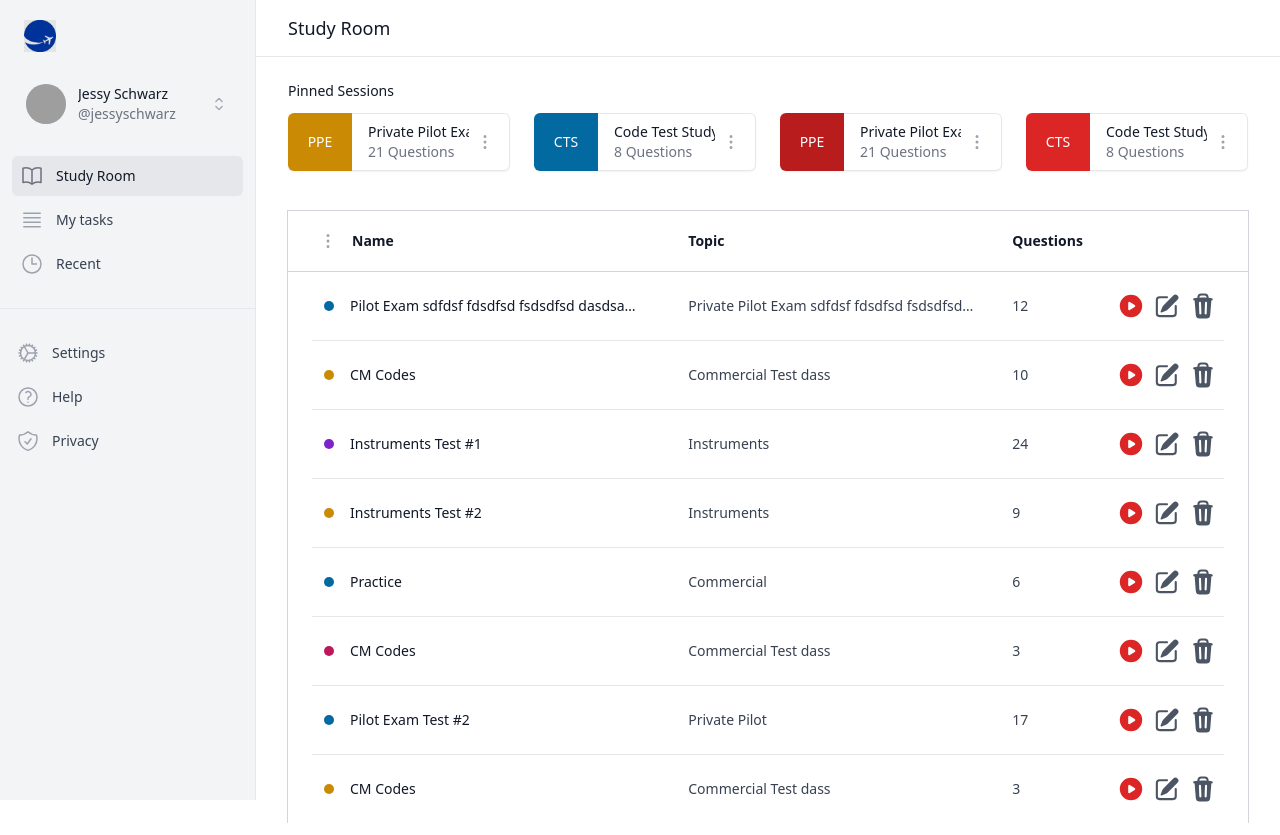
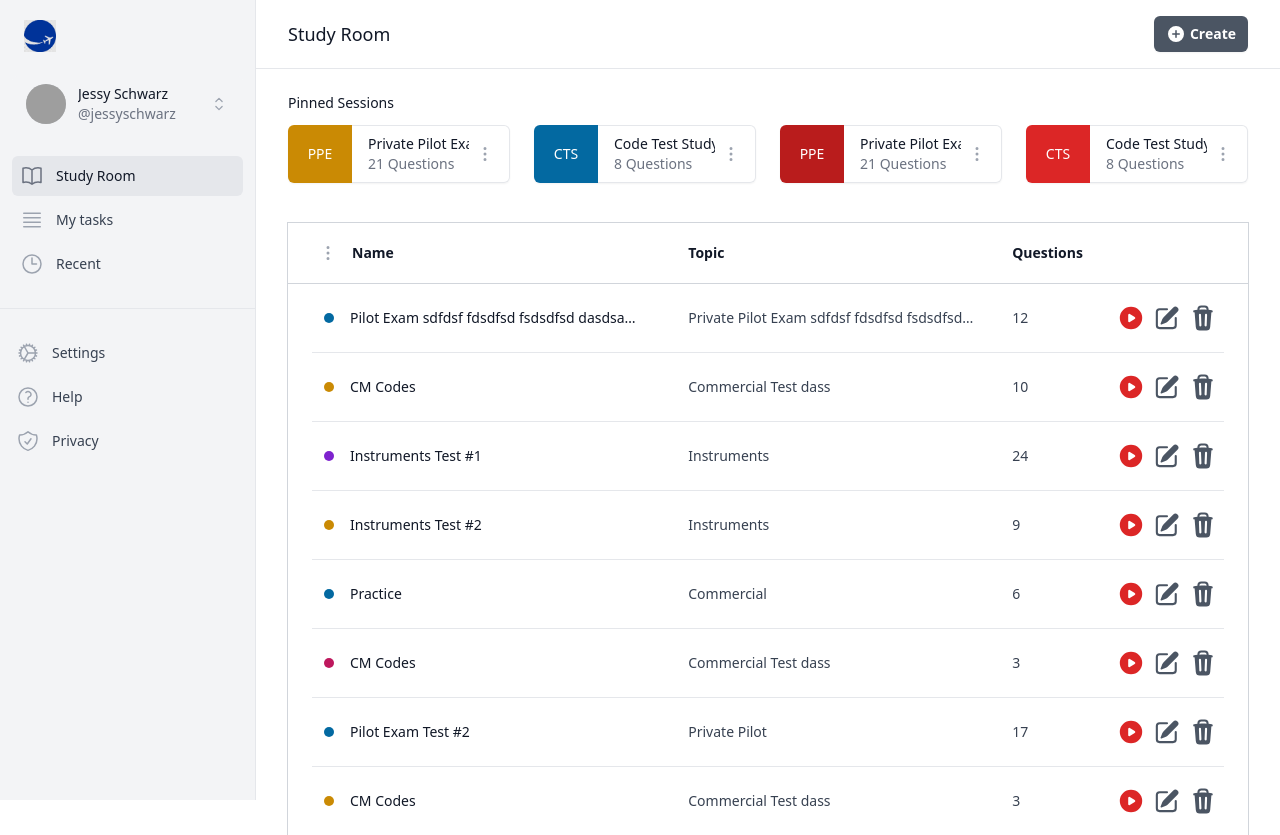
Before and after one commit to maariyadiminsky/pilot-buddy, a React (Create React App) app: page / in a window 1280 px wide. Built offline with nearby package versions, Linux system fonts and the light colour scheme; grey boxes are pictures that could not be loaded; a web font is replaced by a local one.

Commit message:
fix typescript enum issues and add create button on header

```diff
--- a/src/modules/common/components/PageWrapper.tsx
+++ b/src/modules/common/components/PageWrapper.tsx
@@ -10,7 +10,9 @@ import { useState } from 'react';
 
 import Sidebar from '@modules/common/components/sidebar/Sidebar';
 import SearchHeader from '@common/components/header/SearchHeader';
-import HeaderWithActions from '@common/components/header/HeaderWithActions';
+import HeaderWithActions, {
+  type HeaderActionItemType,
+} from '@common/components/header/HeaderWithActions';
 
 import { type ChildrenType } from '@common/types';
 
@@ -28,11 +30,13 @@ const secondaryNavigation = [
 
 interface PageWrapperProps {
   title?: string;
+  headerActions?: HeaderActionItemType;
   children: ChildrenType;
 }
 
-const PageWrapper = ({ title, children }: PageWrapperProps) => {
+const PageWrapper = ({ title, headerActions, children }: PageWrapperProps) => {
   const [sidebarOpen, setSidebarOpen] = useState(false);
+
   return (
     <div className="min-h-full">
       <Sidebar {...{ navigation, secondaryNavigation, sidebarOpen, setSidebarOpen }} />
@@ -40,7 +44,12 @@ const PageWrapper = ({ title, children }: PageWrapperProps) => {
         <SearchHeader {...{ setSidebarOpen }} shouldShowSearch={false} />
         <main className="flex-1">
           <>
-            <HeaderWithActions title={title} />
+            <HeaderWithActions
+              title={title}
+              // todo fix typescript enum issue
+              /* @ts-ignore */
+              actions={headerActions}
+            />
             {children}
           </>
         </main>
--- a/src/modules/common/components/header/HeaderWithActions.tsx
+++ b/src/modules/common/components/header/HeaderWithActions.tsx
@@ -1,40 +1,63 @@
-import { getUniqId } from '@common/utils';
+import { type HeroIconType } from '@common/types';
+import { truthyString, getUniqId } from '@common/utils';
 
-enum ButtonType {
-  Clear = 'clear',
-  Solid = 'solid',
+enum ButtonTypeEnum {
+  clear = 'clear',
+  solid = 'solid',
 }
 
+type ButtonType = keyof typeof ButtonTypeEnum;
+
 const styles = {
-  button: {
-    clear:
-      'sm:order-0 order-1 ml-3 inline-flex items-center rounded-md bg-white px-3 py-2 text-sm font-semibold text-gray-900 shadow-sm ring-1 ring-inset ring-gray-300 hover:bg-gray-50 sm:ml-0',
-    solid:
-      'sm:order-1 order-0 inline-flex items-center rounded-md bg-purple-600 px-3 py-2 text-sm font-semibold text-white shadow-sm hover:bg-purple-500 focus-visible:outline focus-visible:outline-2 focus-visible:outline-offset-2 focus-visible:outline-purple-600 sm:ml-3',
-  },
+  clear:
+    'sm:order-0 order-1 ml-3 inline-flex items-center rounded-md bg-gray-100 text-gray-900 px-3 py-2 text-sm font-semibold shadow-sm ring-1 ring-inset ring-gray-300 hover:bg-gray-50 sm:ml-0',
+  solid:
+    'sm:order-1 order-0 inline-flex items-center rounded-md bg-gray-600 px-3 py-2 text-sm font-semibold text-white shadow-sm hover:bg-sky-700 focus-visible:outline focus-visible:outline-2 focus-visible:outline-offset-2 focus-visible:outline-red-800 sm:ml-3',
 };
 
-interface ActionItem {
+export interface HeaderActionItemType {
   text: string;
-  type: ButtonType;
+  srText: string;
+  buttonType: ButtonType;
+  icon?: HeroIconType;
+  handleOnClick?: () => void;
 }
 
 interface HeaderWithActionsProps {
   title?: string;
-  actions?: ActionItem[];
+  actions?: HeaderActionItemType[];
 }
 
 const HeaderWithActions = ({ title, actions }: HeaderWithActionsProps) => (
   <div className="border-b border-gray-200 px-4 py-4 sm:flex sm:items-center sm:justify-between sm:px-6 lg:px-8">
     <div className="min-w-0 flex-1">
-      <h1 className="text-lg font-medium leading-6 text-gray-900 sm:truncate">{title}</h1>
+      <h1 className="text-lg font-normal leading-6 text-gray-900 sm:truncate">{title}</h1>
     </div>
     <div className="mt-4 flex sm:ml-4 sm:mt-0">
-      {actions?.map(({ text, type }) => (
-        <button key={getUniqId(text)} type="button" className={styles.button[type]}>
-          {text}
-        </button>
-      ))}
+      {actions?.map(({ text, srText, buttonType, icon, handleOnClick }) => {
+        const Icon = icon;
+
+        return (
+          <button
+            key={getUniqId(text)}
+            type="button"
+            className={truthyString('inline-flex justify-center font-light', styles[buttonType])}
+            onClick={() => handleOnClick?.()}
+          >
+            <span className="sr-only">{srText}</span>
+            {Icon && (
+              <Icon
+                className={truthyString(
+                  buttonType === 'clear' ? 'text-gray-500' : 'text-white',
+                  'font-light h-5 w-5 mr-1'
+                )}
+                aria-hidden="true"
+              />
+            )}
+            {text}
+          </button>
+        );
+      })}
     </div>
   </div>
 );
--- a/src/modules/common/components/profile/ProfileCard.tsx
+++ b/src/modules/common/components/profile/ProfileCard.tsx
@@ -3,11 +3,10 @@ import { ChevronUpDownIcon } from '@heroicons/react/24/outline';
 
 import ProfileDropdown from '@modules/common/components/profile/ProfileDropdown';
 import ProfilePicture from '@common/components/profile/ProfilePicture';
-
-import { type WrapperType } from '@common/types';
+import { WrapperTypeEnum } from '@common/types';
 
 interface ProfileCardProps {
-  wrapperType: WrapperType;
+  wrapperType: keyof typeof WrapperTypeEnum;
   isMobile: false;
 }
 
--- a/src/modules/common/components/profile/ProfileDropdown.tsx
+++ b/src/modules/common/components/profile/ProfileDropdown.tsx
@@ -1,11 +1,11 @@
 import { Menu, Transition } from '@headlessui/react';
 import { Fragment } from 'react';
 
+import { WrapperTypeEnum } from '@common/types';
 import { truthyString } from '@common/utils';
-import { type WrapperType } from '@common/types';
 
 interface ProfileDropdownProps {
-  wrapperType: WrapperType;
+  wrapperType: keyof typeof WrapperTypeEnum;
 }
 
 const styles = {
--- a/src/modules/common/components/profile/ProfilePicture.tsx
+++ b/src/modules/common/components/profile/ProfilePicture.tsx
@@ -1,8 +1,8 @@
-import { type WrapperType } from '@common/types';
+import { WrapperTypeEnum } from '@common/types';
 
 interface ProfilePictureProps {
-  wrapperType: WrapperType;
-  isMobile?: false;
+  wrapperType: keyof typeof WrapperTypeEnum;
+  isMobile?: boolean;
 }
 
 const styles = {
--- a/src/modules/common/types.tsx
+++ b/src/modules/common/types.tsx
@@ -6,9 +6,9 @@ import {
   RefAttributes,
 } from 'react';
 
-export enum WrapperType {
-  Header = 'header',
-  Sidebar = 'sidebar',
+export enum WrapperTypeEnum {
+  header = 'header',
+  sidebar = 'sidebar',
 }
 
 export type ChildrenType = PropsWithChildren;
@@ -19,3 +19,10 @@ export type HeroIconType = ForwardRefExoticComponent<
     titleId?: string;
   } & RefAttributes<SVGSVGElement>
 >;
+
+// typescript utils
+
+type RequireOnlyOne<T, Keys extends keyof T = keyof T> = Pick<T, Exclude<keyof T, Keys>> &
+  {
+    [K in Keys]-?: Required<Pick<T, K>> & Partial<Record<Exclude<Keys, K>, undefined>>;
+  }[Keys];
--- a/src/modules/study-room/StudyRoom.tsx
+++ b/src/modules/study-room/StudyRoom.tsx
@@ -1,8 +1,10 @@
 // todo add typescript
 // @ts-nocheck
+import { PlusCircleIcon } from '@heroicons/react/20/solid';
 import PageWrapper from '@common/components/PageWrapper';
 import PinnedItems from '@modules/study-room/components/pinned-session/PinnedSessions';
 import SessionsTable from '@modules/study-room/components/SessionsTable';
+import { useCallback, useMemo } from 'react';
 
 const pinnedItems = [
   {
@@ -41,8 +43,14 @@ const pinnedItems = [
 
 const StudyRoom = () => {
   // eslint-disable-next-line
-  const handleAddSession = () => {
+  const routeToAddSessionScreen = () => {
+    // go to add session component and route
+  };
+
+  // eslint-disable-next-line
+  const handleCreateSession = () => {
     // handle add session
+    // pass data here eventually
   };
 
   // eslint-disable-next-line
@@ -64,8 +72,23 @@ const StudyRoom = () => {
     // remove all sessions
   };
 
+  const getHeaderActions = useCallback(
+    () => [
+      {
+        text: 'Create',
+        srText: 'Create new session',
+        icon: PlusCircleIcon,
+        buttonType: 'solid',
+        handleOnClick: () => routeToAddSessionScreen(),
+      },
+    ],
+    []
+  );
+
+  const headerActions = useMemo(() => getHeaderActions(), []);
+
   return (
-    <PageWrapper title="Study Room">
+    <PageWrapper title="Study Room" headerActions={headerActions}>
       <PinnedItems
         title="Pinned Sessions"
         items={pinnedItems}
@@ -73,7 +96,7 @@ const StudyRoom = () => {
       />
       <SessionsTable
         {...{
-          handleAddSession,
+          handleCreateSession,
           handleStartSession,
           handleEditSession,
           handleRemoveSession,
--- a/src/modules/study-room/components/SessionsTable.tsx
+++ b/src/modules/study-room/components/SessionsTable.tsx
@@ -69,7 +69,7 @@ const sessions = [
 ];
 
 interface SessionsTableProps {
-  handleAddSession: () => void;
+  handleCreateSession: () => void;
   handleStartSession: (id: number) => void;
   handleEditSession: (id: number) => void;
   handleRemoveSession: (id: number) => void;
@@ -77,7 +77,7 @@ interface SessionsTableProps {
 }
 
 const SessionsTable = ({
-  handleAddSession,
+  handleCreateSession,
   handleStartSession,
   handleEditSession,
   handleRemoveSession,
@@ -86,10 +86,10 @@ const SessionsTable = ({
   const getDropdownActions = useCallback(
     () => [
       {
-        text: 'New',
+        text: 'Create',
         srText: 'Create new session',
         icon: PlusCircleIcon,
-        handleOnClick: () => handleAddSession(),
+        handleOnClick: () => handleCreateSession(),
       },
       {
         text: 'Delete all',
--- a/src/modules/study-room/components/pinned-session/PinnedSessions.tsx
+++ b/src/modules/study-room/components/pinned-session/PinnedSessions.tsx
@@ -80,12 +80,7 @@ const PinnedSession = ({
                 </button>
                 <p className="text-gray-500">{getTypeAmount(type, total)}</p>
               </div>
-              <DropdownMenu
-                name="pinned-items"
-                actions={getDropdownActions(id)}
-                wrapperId={id}
-                // className="right-10 top-3"
-              />
+              <DropdownMenu name="pinned-items" actions={getDropdownActions(id)} wrapperId={id} />
             </div>
           </li>
         ))}
```
Also changed, not shown: src/modules/common/components/header/SearchHeader.tsx (+7 -4 lines).
